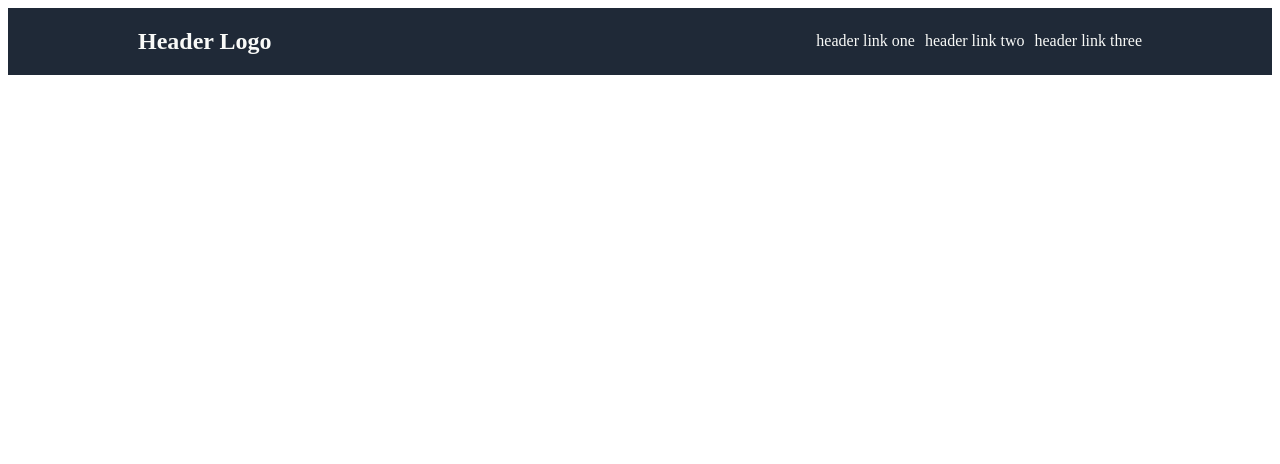
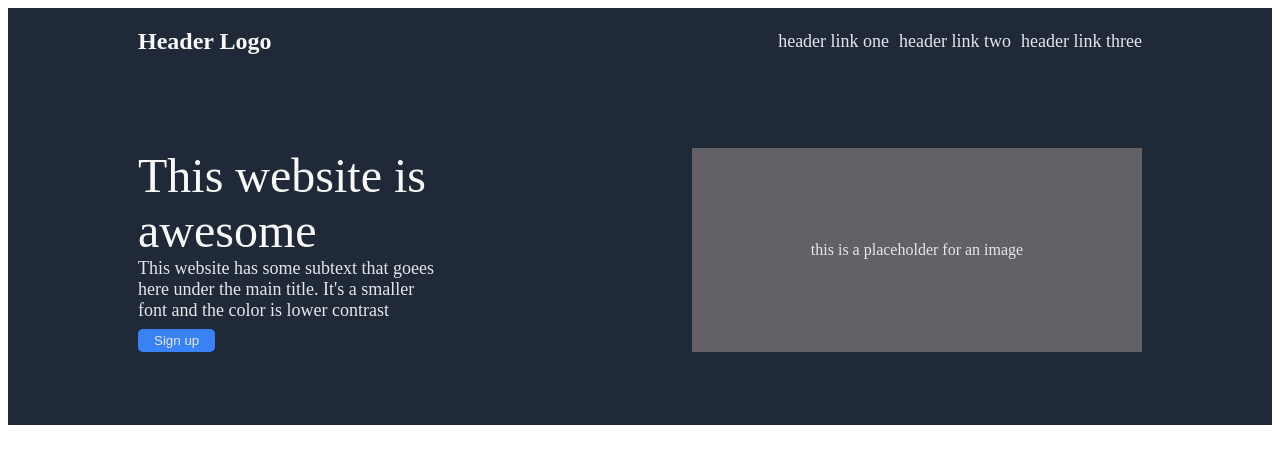
Before and after one commit to qafreen/landing-page, a plain HTML site: page index.html in a window 1280 px wide. Drawn offline with Linux system fonts and the light colour scheme.

Commit message:
Add hero section

```diff
--- a/index.html
+++ b/index.html
@@ -17,5 +17,13 @@
             </ul>
         </div>
     </div>
+    <div class="hero">
+        <div class="left-div">
+            <div id="heroMain">This website is awesome</div>
+            <div id="heroSec">This website has some subtext that goees here under the main title. It's a smaller font and the color is lower contrast</div>
+            <div><button>Sign up</button></div>
+        </div>
+        <div id="imageBox"><p>this is a placeholder for an image</p></div>
+    </div>
 </body>
 </html>
--- a/style.css
+++ b/style.css
@@ -8,7 +8,6 @@ ul{
     display: flex;
     margin-left: auto;
     gap: 10px;
-    margin-right: 130px;
     list-style-type: none;
 }
 
@@ -18,9 +17,62 @@ ul{
 
 a{
     text-decoration: none;
+    color: #e5e7eb;
+    font-size: 18px;
+}
+
+h2,.hero .left-div{
+    margin-left: 130px;
+}
+
+.hero{
+    display: flex;
+    background-color: #1f2937;
+    align-items: center;
+    justify-content: center;
+}
+
+#imageBox{
+    background-color: rgba(150, 139, 139, 0.571);
+    height: 204px;
+    width: 450px;
+    display: flex;
+    align-items: center;
+    justify-content: center;
+
+}
+
+#imageBox p{
+    color: #e5e7eb;
+}
+#heroMain{
+    font-size: 48px;
     color: #f9faf8;
 }
 
-h2{
-    margin-left: 130px;
+#heroSec{
+    font-size: 18px;
+    color: #e5e7eb;
 }
+
+button{
+    background-color: #3882f6;
+    color: #e5e7eb;
+    border-radius: 5px;
+    border-style: none;
+    padding: 4px 16px;
+    margin-top: 8px;
+}
+
+.left-div{
+    width: 300px;
+}
+
+.hero{
+    justify-content: space-between;
+    height: 350px;
+}
+
+ul, #imageBox{
+    margin-right: 130px;
+}
```
